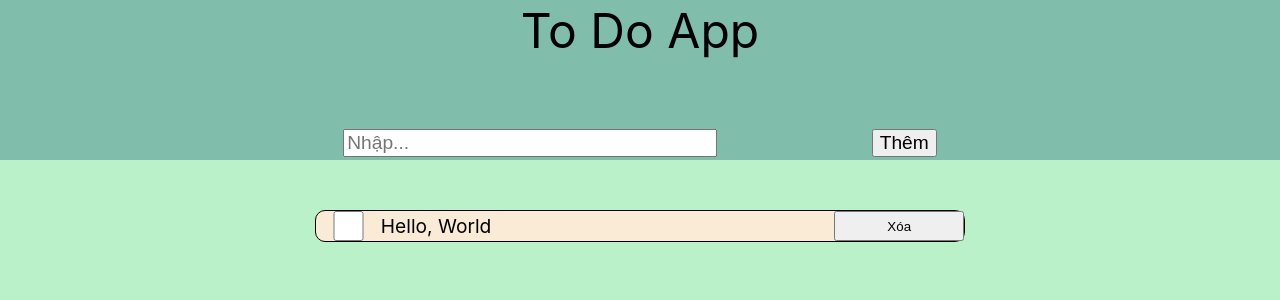
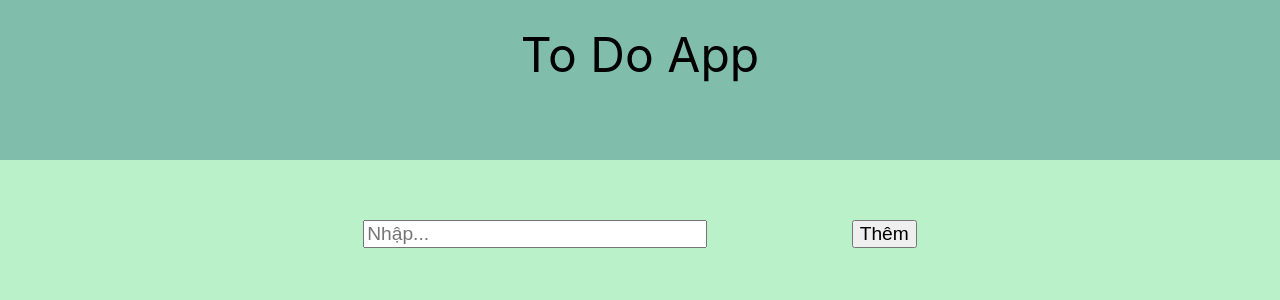
Before and after one commit to Hoang-Lam-14/todoApp, a Vue app: page / in a window 1280 px wide. Shown: the top 300 px of the page. Built offline with nearby package versions, Linux system fonts and the light colour scheme.

Commit message:
complete ver 1.0

```diff
--- a/src/assets/base.css
+++ b/src/assets/base.css
@@ -60,13 +60,11 @@
 
 body {
   min-height: 100vh;
-  /* color: var(--color-text); */
   background: var(--color-background);
   transition: color 0.5s, background-color 0.5s;
   line-height: 1.6;
   font-family: Inter, -apple-system, BlinkMacSystemFont, 'Segoe UI', Roboto, Oxygen, Ubuntu,
     Cantarell, 'Fira Sans', 'Droid Sans', 'Helvetica Neue', sans-serif;
-  /* font-size: 15px; */
   text-rendering: optimizeLegibility;
   -webkit-font-smoothing: antialiased;
   -moz-osx-font-smoothing: grayscale;
--- a/src/components/header/TodoHeader.vue
+++ b/src/components/header/TodoHeader.vue
@@ -1,17 +1,12 @@
+<script setup>
+
+</script>
+
 <template>
     <div class="header_wrapper">
         <h1>To Do App</h1>
-
-        <form>
-            <input type="text" placeholder="Nhập...">
-            <button>Thêm</button>
-        </form>
     </div>
 </template>
-
-<script>
-
-</script>
 
 <style scoped>
 .header_wrapper {
@@ -30,20 +25,4 @@
     margin-bottom: 50px;
 }
 
-.header_wrapper form{
-    width: 60%;
-    padding: 10px;
-    display: flex;
-    justify-content: space-around;
-}
-
-.header_wrapper input{
-    width: 50%;
-    font-size: 1.2rem;
-}
-
-.header_wrapper button{
-    font-size: 1.2rem;
-}
-
 </style>
--- a/src/components/todoList/TodoItem.vue
+++ b/src/components/todoList/TodoItem.vue
@@ -1,37 +1,41 @@
 <script setup>
-
+const props = defineProps({
+    content: String,
+    isDone: Boolean,
+});
 </script>
 
 <template>
-    <div class="todo_item_wrapper">
-        <input type="checkbox">
-        <div class="todo_item_content">Hello, World</div>
+    <div class="todo_item_wrapper" :class="{ isDone: isDone }">
+        <input id="check" type="checkbox" v-on:change="isDone" >
+        <div class="todo_item_content">{{ content }}</div>
         <button>Xóa</button>
     </div>
 </template>
 
 <style>
-    .todo_item_wrapper{
+.todo_item_wrapper {
     display: flex;
-        height: 2rem;
-        width: 650px;
-        justify-content: space-around;
-        background-color: antiquewhite;
+    justify-content: space-between;
+    align-items: center;
+    padding: 10px;
+    width: 600px;
+    height: 30px;
+    margin-bottom: 10px;
+    border-radius: 5px;
     border: 1px solid #000;
-        border-radius: 10px;
+    background-color: white;
 }
 
-    .todo_item_wrapper .todo_item_content{
-        width: 70%;
-        font-size: 1.2rem;
+#check {
+    margin-right: 10px;
 }
 
-    .todo_item_wrapper input{
-        width: 10%;
+button {
+    margin-left: 10px;
 }
 
-    .todo_item_wrapper button{
-        width: 20%;
+.todo_item_wrapper.isDone {
+    background-color: dimgrey;
 }
-
 </style>
--- a/src/components/todoList/TodoList.vue
+++ b/src/components/todoList/TodoList.vue
@@ -1,23 +1,57 @@
 <script setup>
 import TodoItem from './TodoItem.vue';
+
+import { ref } from 'vue';
+
+const newTodo = ref('');
+const todos = ref([]);
+const addTodo = () => {
+    if (newTodo.value === '') return;
+    todos.value.push({ content: newTodo.value, isDone: false });
+    newTodo.value = '';
+    console.log("object", todos.value);
+};
 </script>
 
 <template>
     <div class="todo_list_wrapper">
-        <TodoItem />
+
+        <form @submit.prevent="addTodo">
+            <input class="todo_input" type="text" placeholder="Nhập..." v-model="newTodo">
+            <button class="todo_button">Thêm</button>
+        </form>
+        <TodoItem v-for="todo in todos" :content="todo.content" :isDone="todo.isDone"/>
     </div>
 </template>
 
 <style scope>
-    .todo_list_wrapper{
+.todo_list_wrapper {
     background-color: #bbf1c8;
     min-height: 80vh;
     padding: 50px;
     display: flex;
-        justify-content: center;
+    align-items: center;
+    flex-direction: column;
 }
 
-    .todo_list_wrapper TodoItem{
+.todo_list_wrapper TodoItem {
     width: 60%;
 }
+
+.todo_list_wrapper form {
+    width: 60%;
+    padding: 10px;
+    display: flex;
+    justify-content: space-around;
+    margin-bottom: 10px;
+}
+
+.todo_list_wrapper .todo_input {
+    width: 50%;
+    font-size: 1.2rem;
+}
+
+.todo_list_wrapper .todo_button {
+    font-size: 1.2rem;
+}
 </style>
```
Lines whose indentation alone changed are shown as unchanged.
